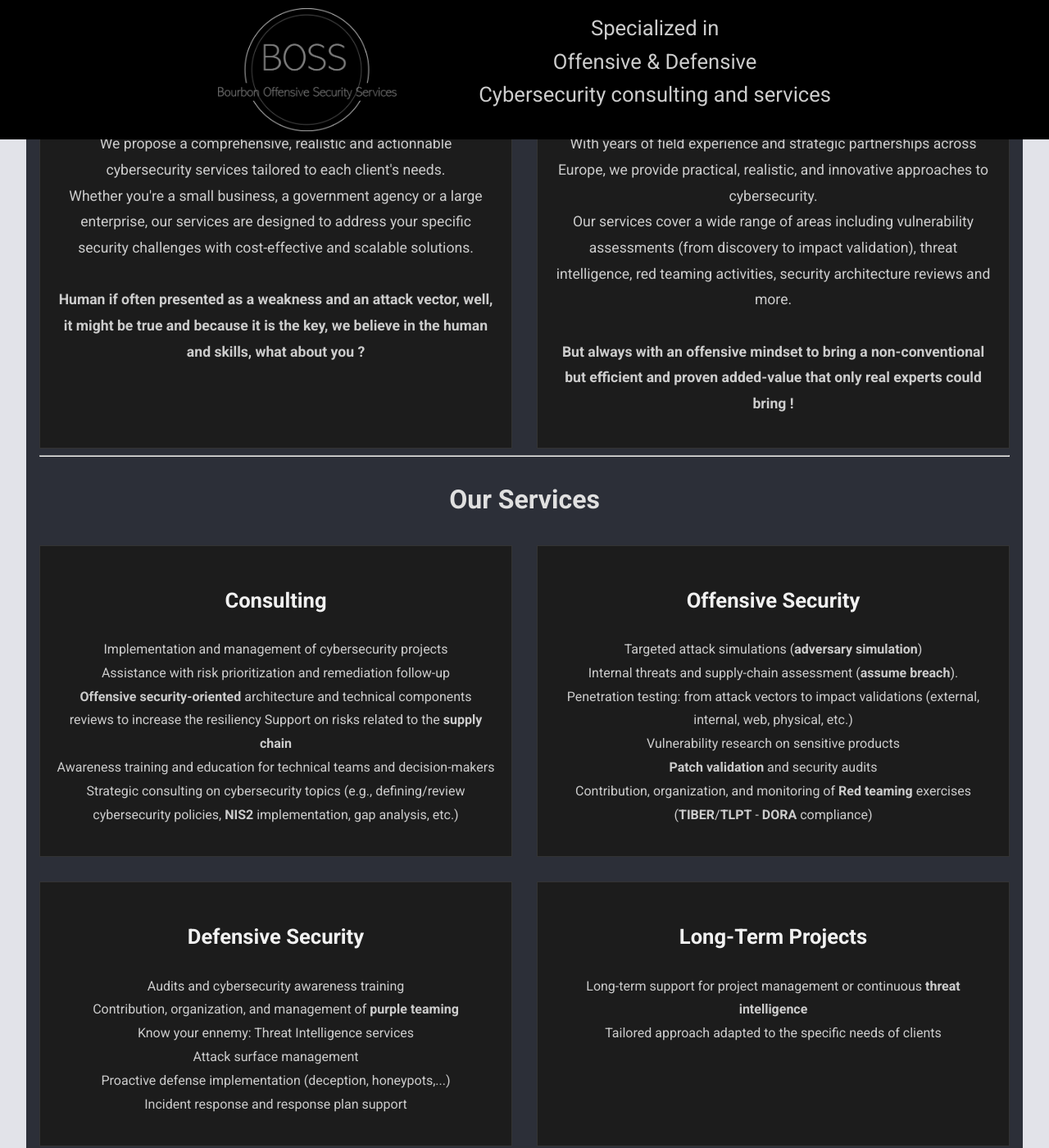
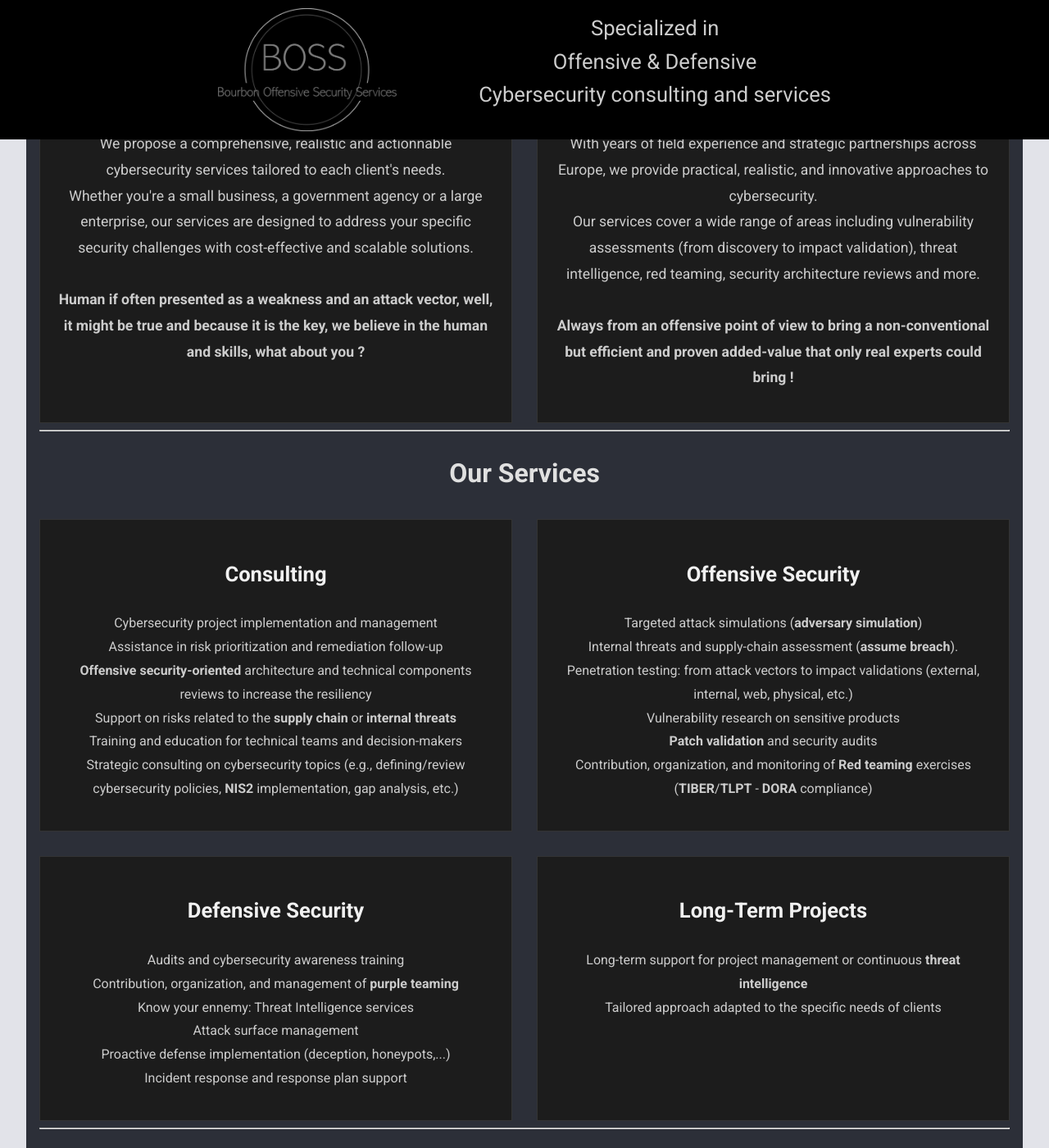
Before and after one commit to kmkz/BOSS.github.io, a Jekyll site: the page built from index.md, in a window 1280 px wide and 1400 px high, scrolled down 566 px. Shown: the whole window at 82% size. Built offline with Jekyll 4.4.1, drawn with Linux system fonts in a browser that asks for light colours.

Commit message:
Update index.md

```diff
--- a/index.md
+++ b/index.md
@@ -25,8 +25,8 @@
   <div style="border: 1px solid #333; padding: 20px; background-color: #1c1c1c; color: #fff; text-align: center;">
     <h3 style="color: #f1f1f1;">Our Expertise</h3>
     <p style="line-height: 1.8; font-size: 1.1em;">With years of field experience and strategic partnerships across Europe, we provide practical, realistic, and innovative approaches to cybersecurity.
-      <br>Our services cover a wide range of areas including vulnerability assessments (from discovery to impact validation), threat intelligence, red teaming activities, security architecture reviews and more.
-      <br><br><strong>But always with an offensive mindset to bring a non-conventional but efficient and proven added-value that only real experts could bring !</strong></p>
+      <br>Our services cover a wide range of areas including vulnerability assessments (from discovery to impact validation), threat intelligence, red teaming, security architecture reviews and more.
+      <br><br><strong>Always from an offensive point of view to bring a non-conventional but efficient and proven added-value that only real experts could bring !</strong></p>
   </div>
 </div>
 
@@ -38,11 +38,11 @@
   <div style="border: 1px solid #333; padding: 20px; background-color: #1c1c1c; color: #fff; text-align: center;">
     <h3 style="color: #f1f1f1;">Consulting</h3>
     <p style="line-height: 1.8;">
-      Implementation and management of cybersecurity projects<br>
-      Assistance with risk prioritization and remediation follow-up<br>
-      <strong>Offensive security-oriented</strong> architecture and technical components reviews to increase the resiliency
-      Support on risks related to the <strong>supply chain</strong><br>
-      Awareness training and education for technical teams and decision-makers<br>
+      Cybersecurity project implementation and management<br>
+      Assistance in risk prioritization and remediation follow-up<br>
+      <strong>Offensive security-oriented</strong> architecture and technical components reviews to increase the resiliency<br>
+      Support on risks related to the <strong>supply chain</strong> or <strong>internal threats</strong><br>
+      Training and education for technical teams and decision-makers<br>
       Strategic consulting on cybersecurity topics (e.g., defining/review cybersecurity policies, <strong>NIS2</strong> implementation, gap analysis, etc.)
     </p>
   </div>
```
